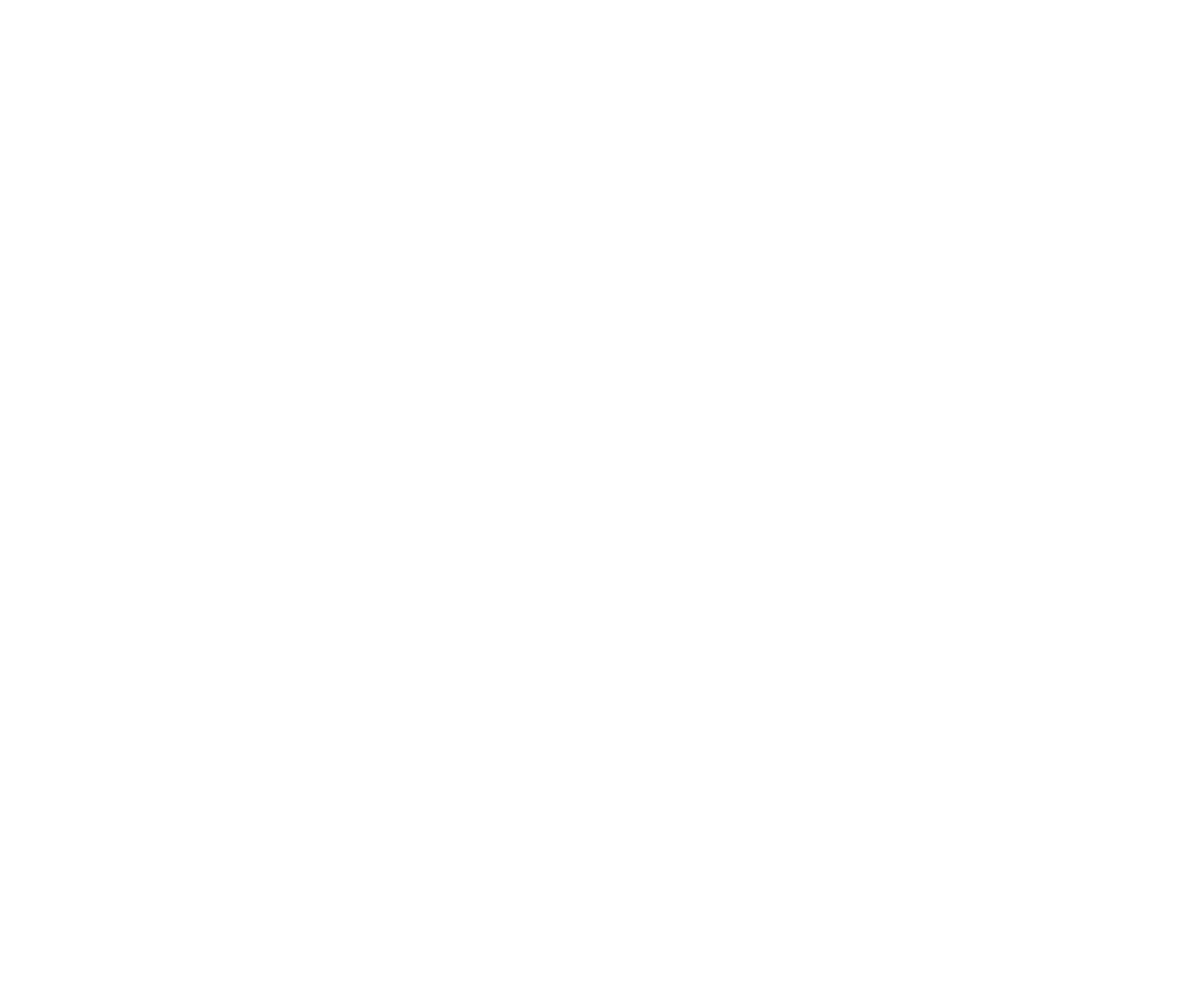
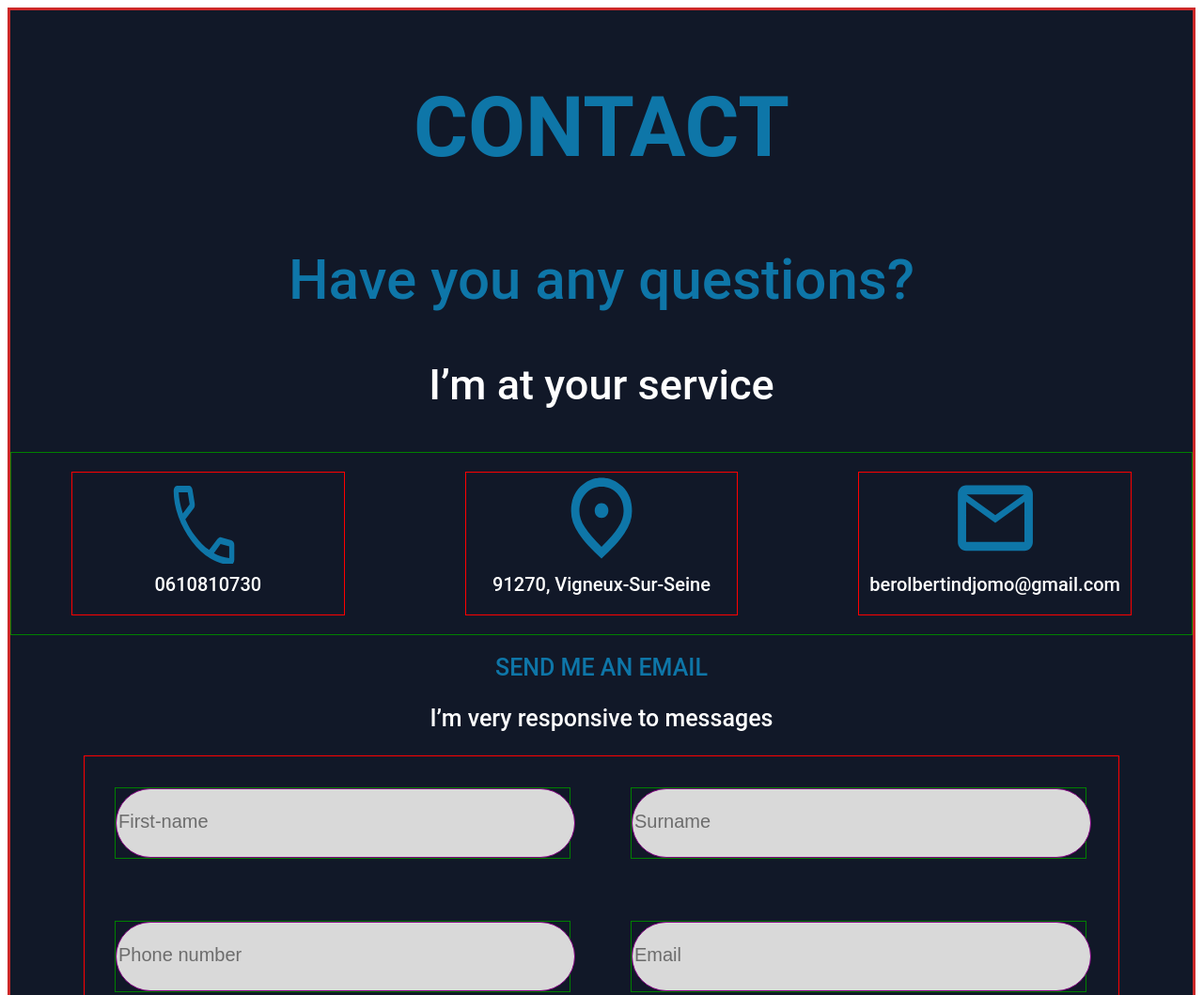
Before and after one commit to berol24/Portefolio, a plain HTML site: page contact.html in a window 1280 px wide. Shown: the top 1059 px of the page at 94% size. Before the commit the page ends 800 px from the top, so only its background shows below. Drawn offline with nearby package versions, Linux system fonts and the light colour scheme.

Commit message:
implementation de la section contact

```diff
--- /dev/null
+++ b/contact.css
@@ -0,0 +1,222 @@
+/* .................................. */
+.section-contact{
+background-color: #111828;
+height: auto;
+border: 3px solid rgb(205, 41, 41);
+}
+
+.info-contact {
+display: flex;
+justify-content: space-around;
+flex-wrap: wrap;
+border: 1px solid green;
+
+}
+
+.info-contact-item {
+text-align: center;
+margin: 20px;
+width: 100%;
+max-width: 300px;
+
+display: flex;
+flex-direction: column;
+justify-content: center;
+text-align: center;
+border: 1px solid red;
+}
+
+.info-contact-item p {
+color: #FFF;
+text-align: center;
+font-family: Roboto;
+font-size: 20px;
+font-style: normal;
+font-weight: 500;
+line-height: normal;
+margin-top: 10px;
+}
+
+.info-contact-item .info-contact-image {
+width: 90px;
+height: 97px;
+margin: auto;
+}
+
+.info-contact-item .info-contact-image img {
+width: 100%;
+height: auto;
+display: block;
+margin: 0 auto;
+}
+
+@media (min-width: 768px) {
+.info-contact-item {
+width: 48%;
+}
+}
+
+@media (min-width: 992px) {
+.info-contact-item {
+width: 30%;
+}
+}
+
+@media (min-width: 1200px) {
+.info-contact-item {
+width: 23%;
+}
+}
+
+/* ........................... */
+.contact-title{
+color: #0E76A8;
+text-align: center;
+font-family: Roboto;
+font-size: 59px;
+font-style: normal;
+font-weight: 500;
+line-height: normal;
+}
+
+.contact-text1 h1{
+color: #0E76A8;
+text-align: center;
+font-family: Roboto;
+font-size: 60px;
+font-style: normal;
+font-weight: 500;
+line-height: normal;
+}
+
+.contact-text1 p{
+color: #FFF;
+text-align: center;
+font-family: Roboto;
+font-size: 45px;
+font-style: normal;
+font-weight: 500;
+line-height: normal;
+}
+
+.contact-text2{
+
+}
+.contact-text2 h2{
+color: #0E76A8;
+text-align: center;
+font-family: Roboto;
+font-size: 25px;
+font-style: normal;
+font-weight: 500;
+line-height: normal;
+text-transform: uppercase;
+}
+.contact-text2 p{
+color:#FFF;
+text-align: center;
+font-family: Roboto;
+font-size: 25px;
+font-style: normal;
+font-weight: 500;
+line-height: normal;
+
+}
+
+/* ............................ */
+
+.contact-container {
+border: 1px solid red;
+display: flex;
+flex-wrap: wrap;
+width: 1100px;
+margin: auto;
+}
+
+.mb-3 {
+border: 1px solid green;
+width: 483px;
+margin: 33px 32px;
+}
+
+.mb-3 .form-control {
+border: 1px solid purple;
+width: 100%;
+height: 70px;
+border-radius: 40px;
+background: #D9D9D9;
+
+}
+
+.mb-3 .form-control::placeholder {
+color: rgba(0, 0, 0, 0.50);
+font-size: 20px;
+font-style: normal;
+font-weight: 500;
+line-height: normal;
+}
+
+.message {
+width: 1025px;
+height: 411px;
+border-radius: 40px;
+margin: 45px auto;
+}
+
+.message .form-control-message {
+width: 100%;
+height: 100%;
+border-radius: 40px;
+background: #D9D9D9;
+}
+
+.message .form-control-message::placeholder {
+color: rgba(0, 0, 0, 0.50);
+font-size: 20px;
+font-style: normal;
+font-weight: 500;
+line-height: normal;
+}
+
+/* .............................. */
+
+.section-contact .myButton{
+
+text-align:center ;
+margin: 45px auto;
+
+}
+
+.section-contact .myButton button{
+color: #FFF;
+text-align: center;
+font-family: Roboto;
+font-size: 20px;
+font-style: normal;
+font-weight: 500;
+line-height: normal;
+background: #0E76A8;
+border-radius: 40px;
+width: 220px;
+height: 45px;
+
+border: none ;
+cursor: pointer;
+}
+
+/* ........................... */
+
+.myButton-up{
+
+position: static;
+
+margin: 100px auto;
+
+width: 32px;
+height: 45px;
+border-radius: 40px;
+border: 1px solid rgba(0, 0, 0, 0.71);
+background: #0E76A8;
+padding: 12px 20px;
+
+}
--- a/contact.html
+++ b/contact.html
@@ -0,0 +1,74 @@
+<!DOCTYPE html>
+<html lang="en">
+
+<head>
+    <meta charset="UTF-8">
+    <meta name="viewport" content="width=device-width, initial-scale=1.0">
+    <title>Document</title>
+    <link rel="stylesheet" href="https://fonts.googleapis.com/css2?family=Material+Symbols+Outlined:opsz,wght,FILL,GRAD@24,400,0,0" />
+    <link rel="stylesheet" href="contact.css">
+
+</head>
+
+<body>
+
+    <section class="section-contact">
+
+        <div class="contact-title">
+            <h1>CONTACT</h1>
+        </div>
+
+        <div class="contact-text1">
+            <h1>Have you any questions?</h1>
+            <p>I’m at your service</p>
+        </div>
+
+        <div class="info-contact">
+            <div class="info-contact-item">
+                <div class="info-contact-image"><img src="/images/call_FILL0_wght400_GRAD0_opsz48(2) 1.svg" alt="Image 1"></div>
+                <p>0610810730</p>
+            </div>
+
+            <div class="info-contact-item">
+                <div class="info-contact-image"><img src="/images/location_on_FILL0_wght700_GRAD0_opsz48(1) 1.svg" alt="Image 2"></div>
+                <p>91270, Vigneux-Sur-Seine</p>
+            </div>
+
+            <div class="info-contact-item">
+                <div class="info-contact-image"><img src="/images/mail_FILL0_wght700_GRAD0_opsz48 1.svg" alt="Image 3"></div>
+                <p>berolbertindjomo@gmail.com</p>
+            </div>
+        </div>
+
+        <div class="contact-text2">
+            <h2>SEND ME AN EMAIL</h2>
+            <p>I’m very responsive to messages</p>
+        </div>
+
+        <div class="contact-container">
+            <div class="mb-3">
+                <input type="text" class="form-control" placeholder="First-name">
+            </div>
+            <div class="mb-3">
+                <input type="text" class="form-control" placeholder="Surname">
+            </div>
+            <div class="mb-3">
+                <input type="text" class="form-control" placeholder="Phone number">
+            </div>
+            <div class="mb-3">
+                <input type="email" class="form-control" placeholder="Email">
+            </div>
+
+            <div class="message">
+                <textarea class="form-control-message" rows="5" placeholder="Message"></textarea>
+            </div>
+        </div>
+
+        <div class="myButton"><button>Send message</button></div>
+
+        <div class="myButton-up"><img src="/images/Vector(1).svg" alt=""></div>
+
+    </section>
+</body>
+
+</html>
```
Also changed, not shown: index.html (+4 -20 lines), project.html (+120 -0 lines), images/Vector(1).svg (added), images/call_FILL0_wght400_GRAD0_opsz48(2) 1.svg (added), images/location_on_FILL0_wght700_GRAD0_opsz48(1) 1.svg (added), images/mail_FILL0_wght700_GRAD0_opsz48 1.svg (added).
